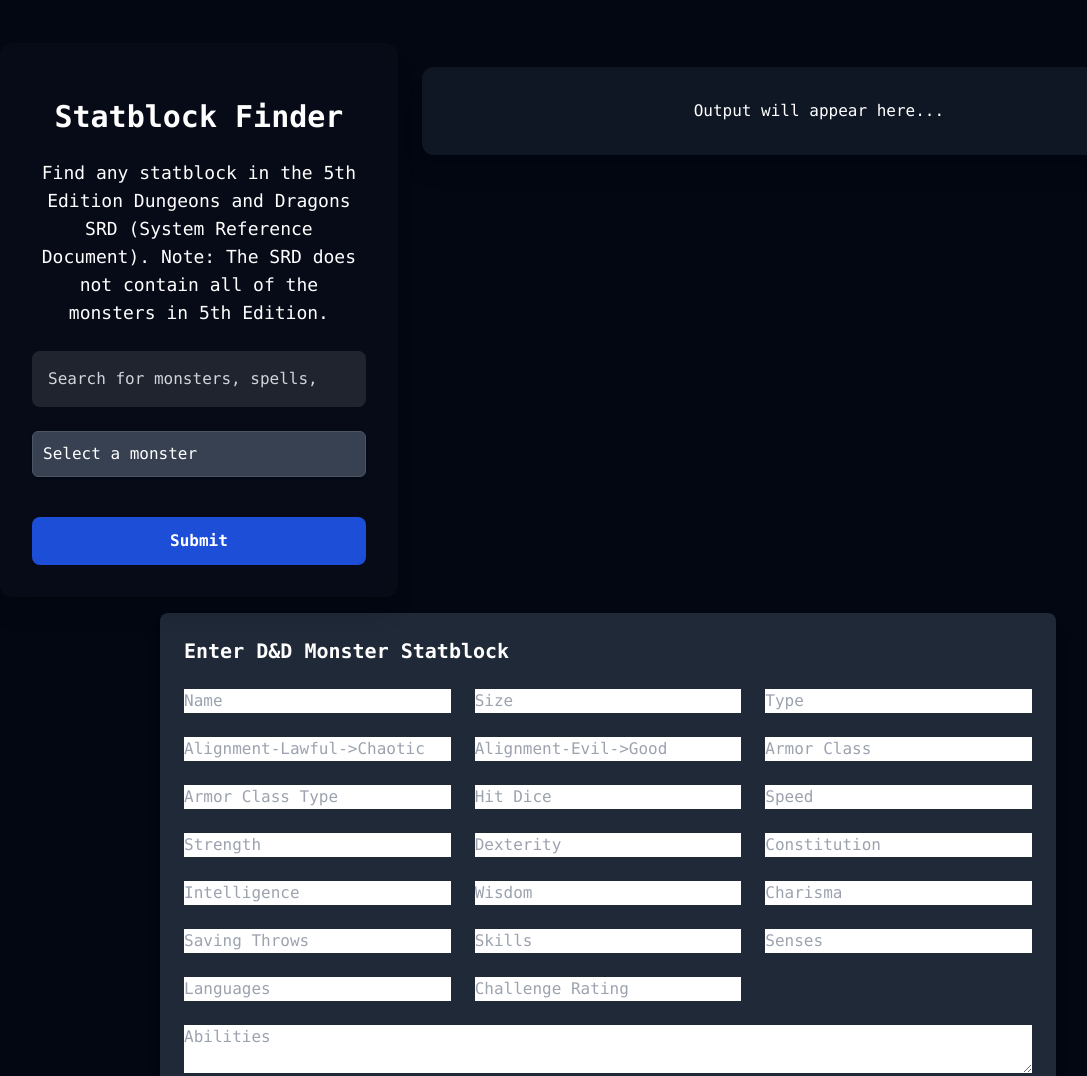
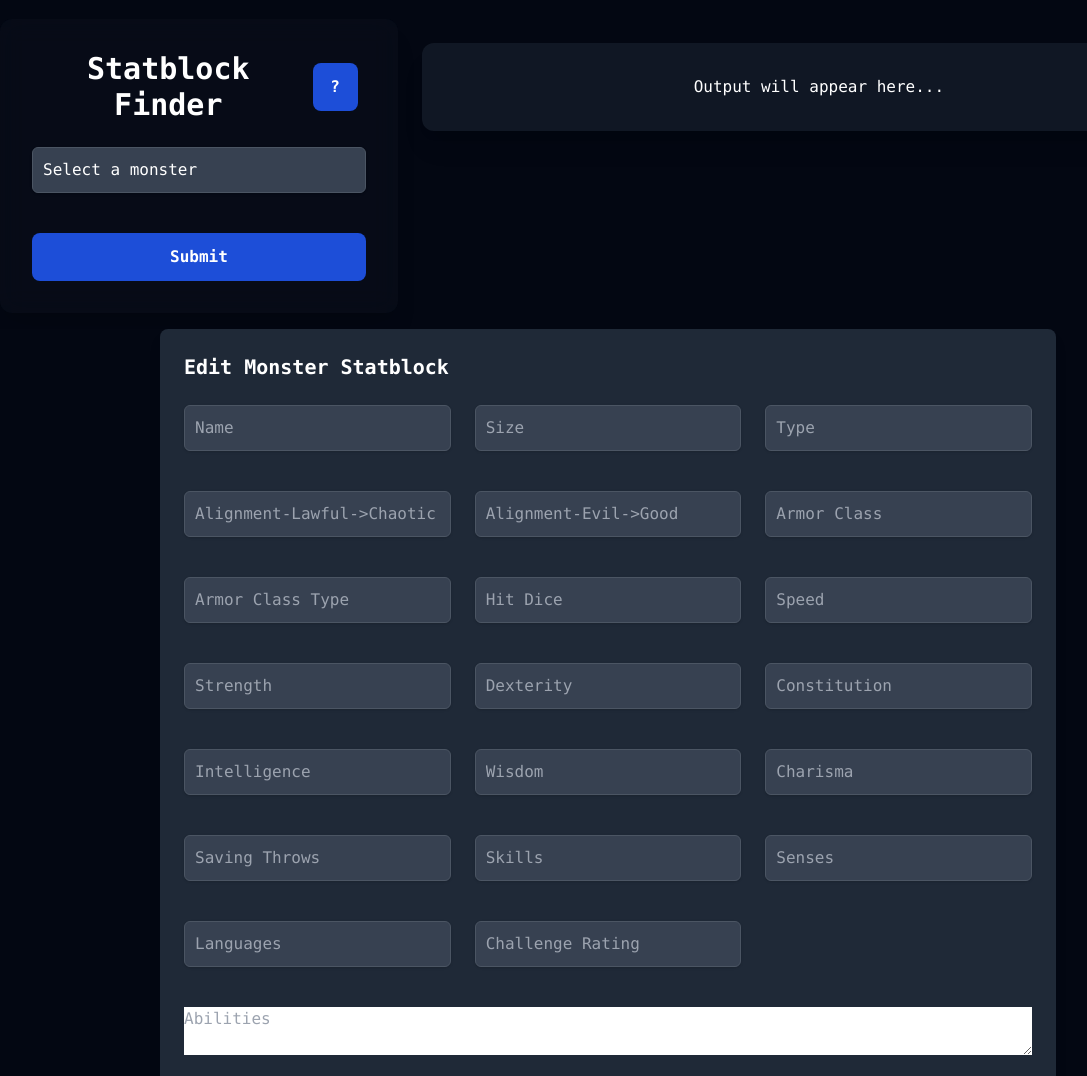
Before and after one commit to skwydwyrd/Dnd, a website: page pages/statblock-generator.html in a window 1280 px wide. Shown: the part 165-1241 px from the top of the page, without its empty margins (32-1119 px from the left). Drawn offline with nearby package versions, Linux system fonts and the light colour scheme.

Commit message:
changed info placement

```diff
--- a/pages/statblock-generator.html
+++ b/pages/statblock-generator.html
@@ -2,46 +2,49 @@
 
 <html>
     <head>
-        <link href="/src/input.css" rel="stylesheet" /> -->
+        <link href="/src/input.css" rel="stylesheet" />
         <script src="https://cdn.tailwindcss.com"></script>
 
     </head>
 
     <body class="bg-gray-950 font-mono text-gray-400">
 
-        <main class="text-white">
+        <main class="text-white items-center">
             <h2 class="text-white text-2xl m-4 p-4 text-center">
                 Statblock Generator Page
             </h2>
-            <body class="bg-gray-800 flex items-center justify-center overflow-y-auto">
-                <div class="flex flex-row items-start justify-between px-8 py-4">
+            <div class="flex overflow-y-auto">
+                <div class="sticky top-[70px] flex h-8 bg-opacity-80 z-10 text-white bg-blue-700 rounded p-1 ml-2 m-4 hidden"
+                    id="roll-result-display">
+                </div>
+                <div id="notification" class="hidden p-2 text-white"></div>
+                <div class="flex w-full items-start justify-between px-8 py-4">
                     <!-- Left Section: Inputs -->
+
                     <div class="sticky top-[20%] w-1/3 mr-6 space-y-6 bg-gray-900 bg-opacity-30 p-8 rounded-xl shadow-xl backdrop-blur-md">
-                        <div class="sticky top-[70px] flex justify-center items-center bg-opacity-80 z-10 text-white bg-blue-700 rounded p-1 ml-2 m-4 hidden"
-                             id="roll-result-display"></div>
+
+                        <div class="flex justify-center items-center flex-row">
                             <h1 class="text-3xl font-bold text-white text-center">Statblock Finder</h1>
-                        <h2 class="text-lg text-white text-center mb-4">
+                            <button
+                                class="w-12 m-2 h-12 bg-blue-700 hover:bg-blue-600 text-white font-semibold rounded-lg transition duration-300"
+                                id="info-toggler">
+                                ?
+                            </button>
+                        </div>
+                        <h2 class="text-lg text-white text-center mb-2 hidden"id="info">
                             Find any statblock in the 5th Edition Dungeons and Dragons SRD (System Reference Document).
                             Note: The SRD does not contain all of the monsters in 5th Edition.
                         </h2>
-                        <input list="common-searches" id="search-input" type="text"
-                               class="w-full p-4 rounded-lg bg-white bg-opacity-10 placeholder-gray-300 text-white border-none focus:ring-2 focus:ring-blue-500 focus:outline-none"
-                               placeholder="Search for monsters, spells, etc.">
-                        <datalist id="common-searches">
-                            <option value="monsters">
-                            <option value="classes">
-                            <option value="features">
-                            <option value="spells">
-                        </datalist>
+
                         <div id="monster-preset-container"></div>
                         <button id="submit-button"
                                 class="w-full py-3 bg-blue-700 hover:bg-blue-600 text-white font-semibold rounded-lg transition duration-300">
                             Submit
                         </button>
-                        <div id="notification" class="hidden p-2 text-white"></div>
+
 
                     </div>
-
+                    <!-- w-2/3 -->
                     <!-- Right Section: Output -->
                     <div class='w-2/3 mt-6 p-8 bg-gray-800 bg-opacity-50 rounded-xl shadow-xl text-white' id="output">
                         <!-- Output will be displayed here -->
@@ -49,37 +52,117 @@
                     </div>
 
                 </div>
-
-                <div class="max-w-4xl mx-auto p-6 bg-gray-800 rounded-lg shadow-lg">
-                    <h2 class="text-xl font-bold text-white mb-6">Enter D&D Monster Statblock</h2>
-                    <form class="grid grid-cols-1 md:grid-cols-2 lg:grid-cols-3 gap-6">
-                        <input class="form-input" type="text" placeholder="Name" name="name">
-                        <input class="form-input" type="text" placeholder="Size" name="size">
-                        <input class="form-input" type="text" placeholder="Type" name="type">
-                        <input class="form-input" type="text" placeholder="Alignment-Lawful->Chaotic" name="alignment1">
-                        <input class="form-input" type="text" placeholder="Alignment-Evil->Good" name="alignment2">
-                        <input class="form-input" type="text" placeholder="Armor Class" name="armor_class">
-                        <input class="form-input" type="text" placeholder="Armor Class Type" name="armor_class_type">
-                        <input class="form-input" type="text" placeholder="Hit Dice" name="hit_dice">
-                        <input class="form-input" type="text" placeholder="Speed" name="speed">
-                        <input class="form-input" type="text" placeholder="Strength" name="strength">
-                        <input class="form-input" type="text" placeholder="Dexterity" name="dexterity">
-                        <input class="form-input" type="text" placeholder="Constitution" name="constitution">
-                        <input class="form-input" type="text" placeholder="Intelligence" name="intelligence">
-                        <input class="form-input" type="text" placeholder="Wisdom" name="wisdom">
-                        <input class="form-input" type="text" placeholder="Charisma" name="charisma">
-                        <input class="form-input" type="text" placeholder="Saving Throws" name="saving_throws">
-                        <input class="form-input" type="text" placeholder="Skills" name="skills">
-                        <input class="form-input" type="text" placeholder="Senses" name="senses">
-                        <input class="form-input" type="text" placeholder="Languages" name="languages">
-                        <input class="form-input" type="text" placeholder="Challenge Rating" name="challenge_rating">
+            </div>
+            <div class="sticky w-full max-w-4xl mx-auto p-6 bg-gray-800 rounded-lg shadow-lg">
+                <h2 class="text-xl font-bold text-white mb-6">Edit Monster Statblock</h2>
+                <form class="w-full grid grid-cols-1 md:grid-cols-2 lg:grid-cols-3 gap-6">
+                    <input class="form-input mb-4 bg-gray-700 text-white border border-gray-600 focus:border-indigo-500 focus:ring-2 focus:ring-indigo-500 block w-full p-2.5 rounded-md shadow appearance-none cursor-pointer;"
+                        type="text"
+                        placeholder="Name"
+                        name="name"
+                        >
+                    <input class="form-input mb-4 bg-gray-700 text-white border border-gray-600 focus:border-indigo-500 focus:ring-2 focus:ring-indigo-500 block w-full p-2.5 rounded-md shadow appearance-none cursor-pointer;"
+                        type="text"
+                        placeholder="Size"
+                        name="size"
+                        >
+                    <input class="form-input mb-4 bg-gray-700 text-white border border-gray-600 focus:border-indigo-500 focus:ring-2 focus:ring-indigo-500 block w-full p-2.5 rounded-md shadow appearance-none cursor-pointer;"
+                        type="text"
+                        placeholder="Type"
+                        name="type"
+                        >
+                    <input class="form-input mb-4 bg-gray-700 text-white border border-gray-600 focus:border-indigo-500 focus:ring-2 focus:ring-indigo-500 block w-full p-2.5 rounded-md shadow appearance-none cursor-pointer;"
+                        type="text"
+                        placeholder="Alignment-Lawful->Chaotic"
+                        name="alignment1"
+                        >
+                    <input class="form-input mb-4 bg-gray-700 text-white border border-gray-600 focus:border-indigo-500 focus:ring-2 focus:ring-indigo-500 block w-full p-2.5 rounded-md shadow appearance-none cursor-pointer;"
+                        type="text"
+                        placeholder="Alignment-Evil->Good"
+                        name="alignment2"
+                        >
+                    <input class="form-input mb-4 bg-gray-700 text-white border border-gray-600 focus:border-indigo-500 focus:ring-2 focus:ring-indigo-500 block w-full p-2.5 rounded-md shadow appearance-none cursor-pointer;"
+                        type="text"
+                        placeholder="Armor Class"
+                        name="armor_class"
+                        >
+                    <input class="form-input mb-4 bg-gray-700 text-white border border-gray-600 focus:border-indigo-500 focus:ring-2 focus:ring-indigo-500 block w-full p-2.5 rounded-md shadow appearance-none cursor-pointer;"
+                        type="text"
+                        placeholder="Armor Class Type"
+                        name="armor_class_type"
+                        >
+                    <input class="form-input mb-4 bg-gray-700 text-white border border-gray-600 focus:border-indigo-500 focus:ring-2 focus:ring-indigo-500 block w-full p-2.5 rounded-md shadow appearance-none cursor-pointer;"
+                        type="text"
+                        placeholder="Hit Dice"
+                        name="hit_dice"
+                        >
+                    <input class="form-input mb-4 bg-gray-700 text-white border border-gray-600 focus:border-indigo-500 focus:ring-2 focus:ring-indigo-500 block w-full p-2.5 rounded-md shadow appearance-none cursor-pointer;"
+                        type="text"
+                        placeholder="Speed"
+                        name="speed"
+                        >
+                    <input class="form-input mb-4 bg-gray-700 text-white border border-gray-600 focus:border-indigo-500 focus:ring-2 focus:ring-indigo-500 block w-full p-2.5 rounded-md shadow appearance-none cursor-pointer;"
+                        type="text"
+                        placeholder="Strength"
+                        name="strength"
+                        >
+                    <input class="form-input mb-4 bg-gray-700 text-white border border-gray-600 focus:border-indigo-500 focus:ring-2 focus:ring-indigo-500 block w-full p-2.5 rounded-md shadow appearance-none cursor-pointer;"
+                        type="text"
+                        placeholder="Dexterity"
+                        name="dexterity"
+                        >
+                    <input class="form-input mb-4 bg-gray-700 text-white border border-gray-600 focus:border-indigo-500 focus:ring-2 focus:ring-indigo-500 block w-full p-2.5 rounded-md shadow appearance-none cursor-pointer;"
+                        type="text"
+                        placeholder="Constitution"
+                        name="constitution"
+                        >
+                    <input class="form-input mb-4 bg-gray-700 text-white border border-gray-600 focus:border-indigo-500 focus:ring-2 focus:ring-indigo-500 block w-full p-2.5 rounded-md shadow appearance-none cursor-pointer;"
+                        type="text"
+                        placeholder="Intelligence"
+                        name="intelligence"
+                        >
+                    <input class="form-input mb-4 bg-gray-700 text-white border border-gray-600 focus:border-indigo-500 focus:ring-2 focus:ring-indigo-500 block w-full p-2.5 rounded-md shadow appearance-none cursor-pointer;"
+                        type="text"
+                        placeholder="Wisdom"
+                        name="wisdom"
+                        >
+                    <input class="form-input mb-4 bg-gray-700 text-white border border-gray-600 focus:border-indigo-500 focus:ring-2 focus:ring-indigo-500 block w-full p-2.5 rounded-md shadow appearance-none cursor-pointer;"
+                        type="text"
+                        placeholder="Charisma"
+                        name="charisma"
+                        >
+                    <input class="form-input mb-4 bg-gray-700 text-white border border-gray-600 focus:border-indigo-500 focus:ring-2 focus:ring-indigo-500 block w-full p-2.5 rounded-md shadow appearance-none cursor-pointer;"
+                        type="text"
+                        placeholder="Saving Throws"
+                        name="saving_throws"
+                        >
+                    <input class="form-input mb-4 bg-gray-700 text-white border border-gray-600 focus:border-indigo-500 focus:ring-2 focus:ring-indigo-500 block w-full p-2.5 rounded-md shadow appearance-none cursor-pointer;"
+                        type="text"
+                        placeholder="Skills"
+                        name="skills"
+                        >
+                    <input class="form-input mb-4 bg-gray-700 text-white border border-gray-600 focus:border-indigo-500 focus:ring-2 focus:ring-indigo-500 block w-full p-2.5 rounded-md shadow appearance-none cursor-pointer;"
+                        type="text"
+                        placeholder="Senses"
+                        name="senses"
+                        >
+                    <input class="form-input mb-4 bg-gray-700 text-white border border-gray-600 focus:border-indigo-500 focus:ring-2 focus:ring-indigo-500 block w-full p-2.5 rounded-md shadow appearance-none cursor-pointer;"
+                        type="text"
+                        placeholder="Languages"
+                        name="languages"
+                        >
+                    <input class="form-input mb-4 bg-gray-700 text-white border border-gray-600 focus:border-indigo-500 focus:ring-2 focus:ring-indigo-500 block w-full p-2.5 rounded-md shadow appearance-none cursor-pointer;"
+                        type="text"
+                        placeholder="Challenge Rating"
+                        name="challenge_rating"
+                        >
                     <textarea class="form-textarea col-span-1 md:col-span-2 lg:col-span-3" placeholder="Abilities" name="abilities"></textarea>
                     <textarea class="form-textarea col-span-1 md:col-span-2 lg:col-span-3" placeholder="Actions" name="actions"></textarea>
                     <textarea class="form-textarea col-span-1 md:col-span-2 lg:col-span-3" placeholder="Legendary Actions" name="legendary_actions"></textarea>
                     <button class="col-span-1 md:col-span-2 lg:col-span-3 bg-blue-600 hover:bg-blue-700 text-white font-bold py-2 px-4 rounded transition duration-300">Submit</button>
                 </form>
+
             </div>
-
 
 
         </main>
--- a/scripts/statblock-generator.js
+++ b/scripts/statblock-generator.js
@@ -8,14 +8,16 @@
 document.addEventListener('DOMContentLoaded',()=>{
     const base_url = 'https://www.dnd5eapi.co/api/'
 
-    const input1 = document.getElementById('search-input')
-    const input2 = document.getElementById('input2')
-    const submit = document.getElementById('submit-button')
-    const info_container = document.getElementById('output')
+    const input1 = document.getElementById('search-input');
+    const input2 = document.getElementById('input2');
+    const submit = document.getElementById('submit-button');
+    const info_container = document.getElementById('output');
+    const infoToggleButton = document.getElementById('info-toggler');
+    const monsterContainer = document.getElementById('monster-preset-container');
 
-    const monsterContainer = document.getElementById('monster-preset-container');
     const select = document.createElement('select');
     select.className = 'mb-4 bg-gray-700 text-white border border-gray-600 focus:border-indigo-500 focus:ring-2 focus:ring-indigo-500 block w-full p-2.5 rounded-md shadow appearance-none cursor-pointer';
+
     // Placeholder option
     const firstOption = document.createElement('option');
     firstOption.value = '';
@@ -38,7 +40,7 @@
 
     async function getData() {
         try {
-            const endpoint = `${base_url}${input1.value}/${selectedMonster}`
+            const endpoint = `${base_url}monsters/${selectedMonster}`
             console.log(endpoint)
             const response = await fetch(endpoint
                 .replaceAll(' ','-')
@@ -66,7 +68,6 @@
     function createInfoDiv(data) {
         const div = document.createElement('div');
         div.className = 'p-4 bg-opacity-20 bg-black rounded-lg shadow-lg backdrop-blur-sm backdrop-filter';
-        if (input1.value === 'monster' || input1.value === 'monsters'){
         div.innerHTML = `
             <div class="rounded text-white">${formatBasicInfoMON(data)}</div>
             <div class="rounded text-white">${formatSpeed(data)}</div>
@@ -78,19 +79,13 @@
             <div class="rounded text-white">${formatActions(data)}</div>
             <div class="rounded text-white">${formatLegnedaryActions(data)}</div>
         `;
-        }
-        else if (input1.value === 'spell' || input1.value === 'spells'){
-            div.innerHTML = `
-            <div class="rounded text-white">${formatBasicInfoSPL(data)}</div>
-            <div class="rounded text-white">${formatDesc(data)}</div>
-            <div class="rounded text-white">${formatClassAccess(data)}</div>
-            <div class="rounded text-white">${formatOtherAccess(data)}</div>
-            `;
-        }
         return div;
     }
 
-
+    infoToggleButton.addEventListener('click',()=>{
+        const info = document.getElementById('info');
+        info.classList.toggle('hidden')
+    })
     function formatBasicInfoMON(data) {
         //dnd info
         // hp format: (num of dice)d(die size) + (modifier)
@@ -153,7 +148,7 @@
             ;
 
         console.log(proficiencies)
-        let htmlContent = '<div class="flex items-center">'
+        let htmlContent = `<div class="flex items-center">${type}s:`
         if (proficiencies.length > 0){
             proficiencies.forEach((proficiency)=>{
                 const mod = proficiency.split(' ')
@@ -241,6 +236,9 @@
 
     monsterContainer.appendChild(select);
 })
+
+
+
     function formatSpecialAbilities(data){
         let htmlContent = '<hr><br><div>'
         for (let step = 0; step < data['special_abilities'].length; step++) {
```
Lines whose indentation alone changed are shown as unchanged.
